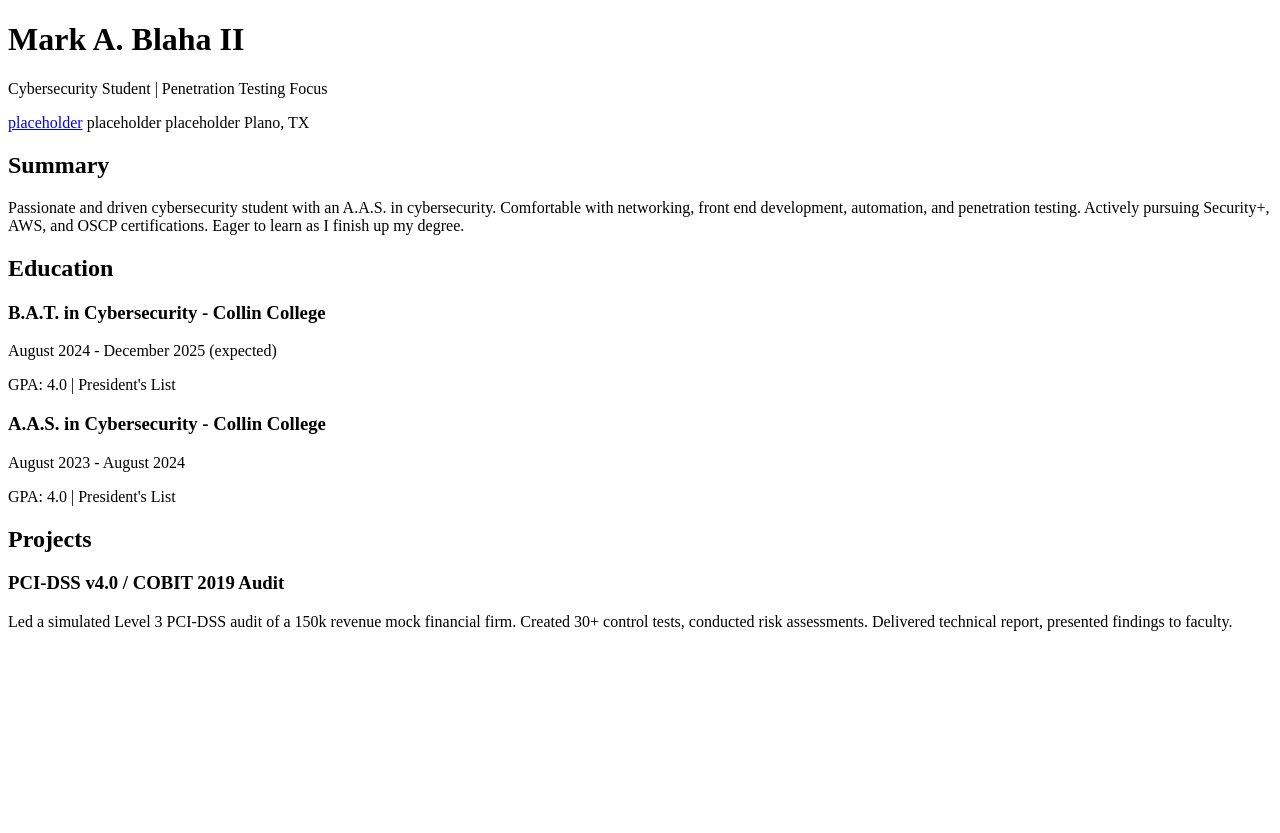
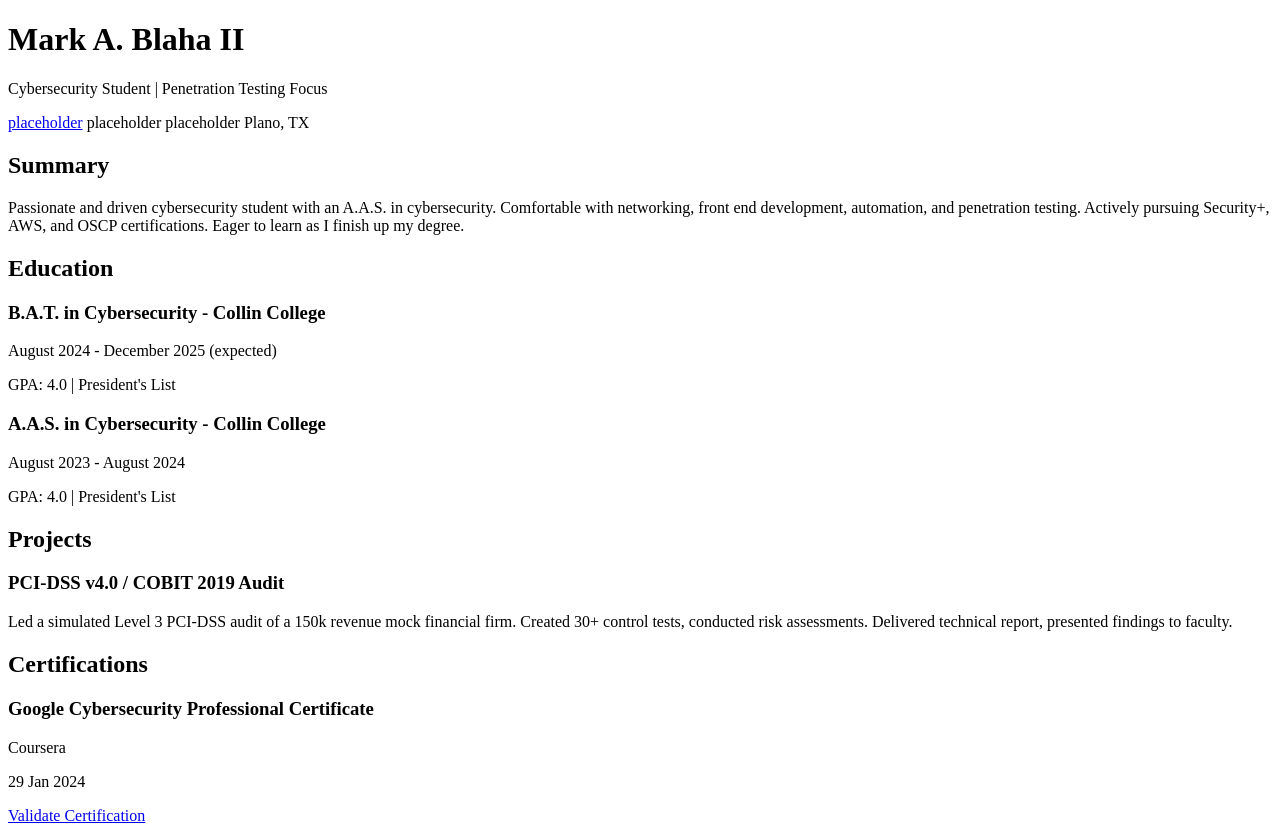
Before and after one commit to realmbs/realmbs.github.io, a SvelteKit app: page / in a window 1280 px wide. Before the commit the page ends 800 px from the top, so only its background shows below. Built offline with nearby package versions, Linux system fonts and the light colour scheme.

Commit message:
updated +page.svelte > certifications

```diff
--- a/src/routes/+page.svelte
+++ b/src/routes/+page.svelte
@@ -39,4 +39,16 @@
         </article>
       {/each}
    </section>
+
+   <section class="space-y-4">
+    <h2 class="text-2xl font-semibold">Certifications</h2>
+      {#each resume.certifications as certification}
+        <article class="border p-4 rounded-x1">
+          <h3 class="font-semibold">{certification.name}</h3>
+          <p class="text-sm text-gray-500">{certification.authority}</p>
+          <p class="text-sm text-gray-500">{certification.date}</p>
+          <a href={certification.url} class="text-blue-500 hover:underline">Validate Certification</a>
+        </article>
+      {/each}
+   </section>
 </main>
```
